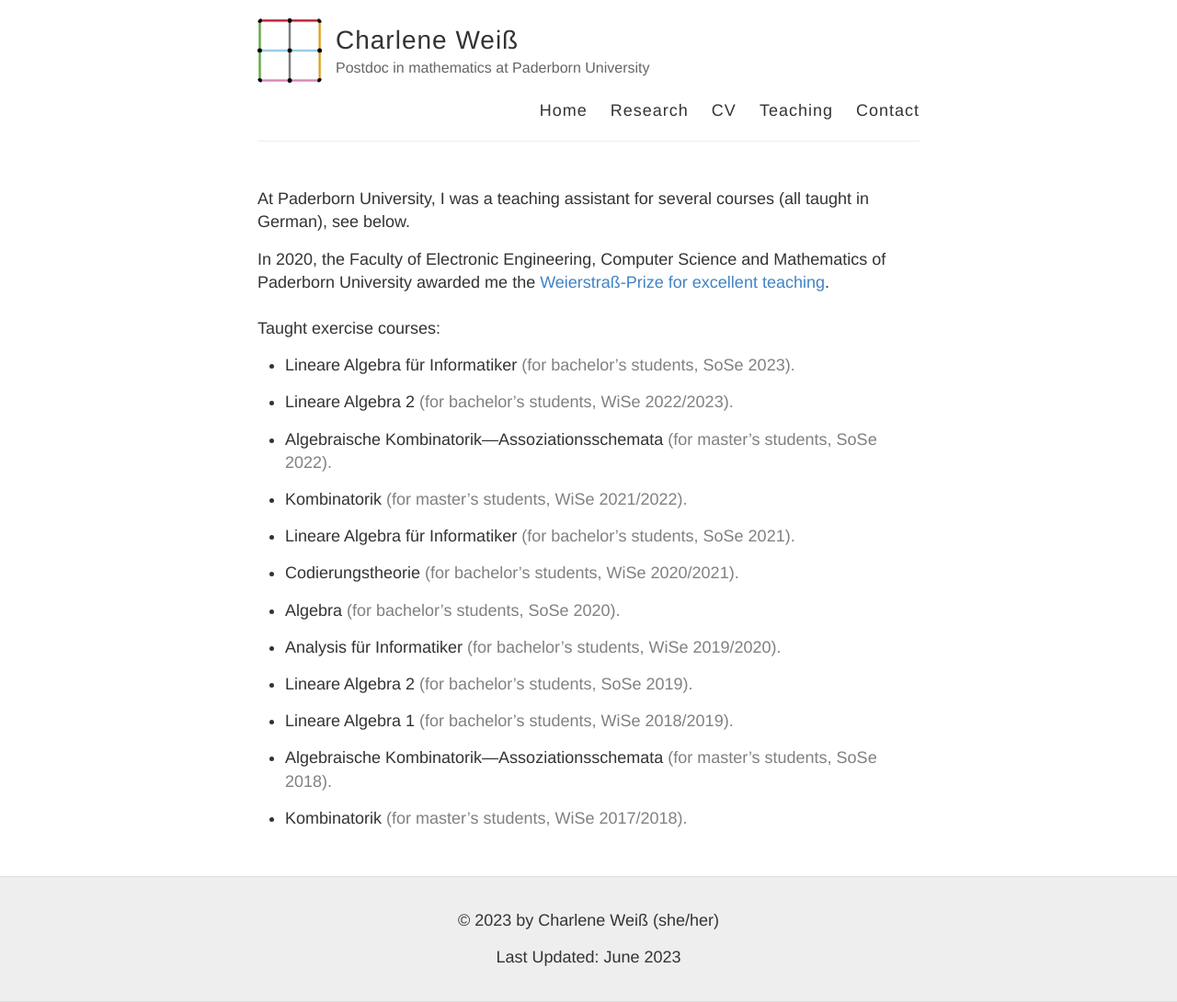
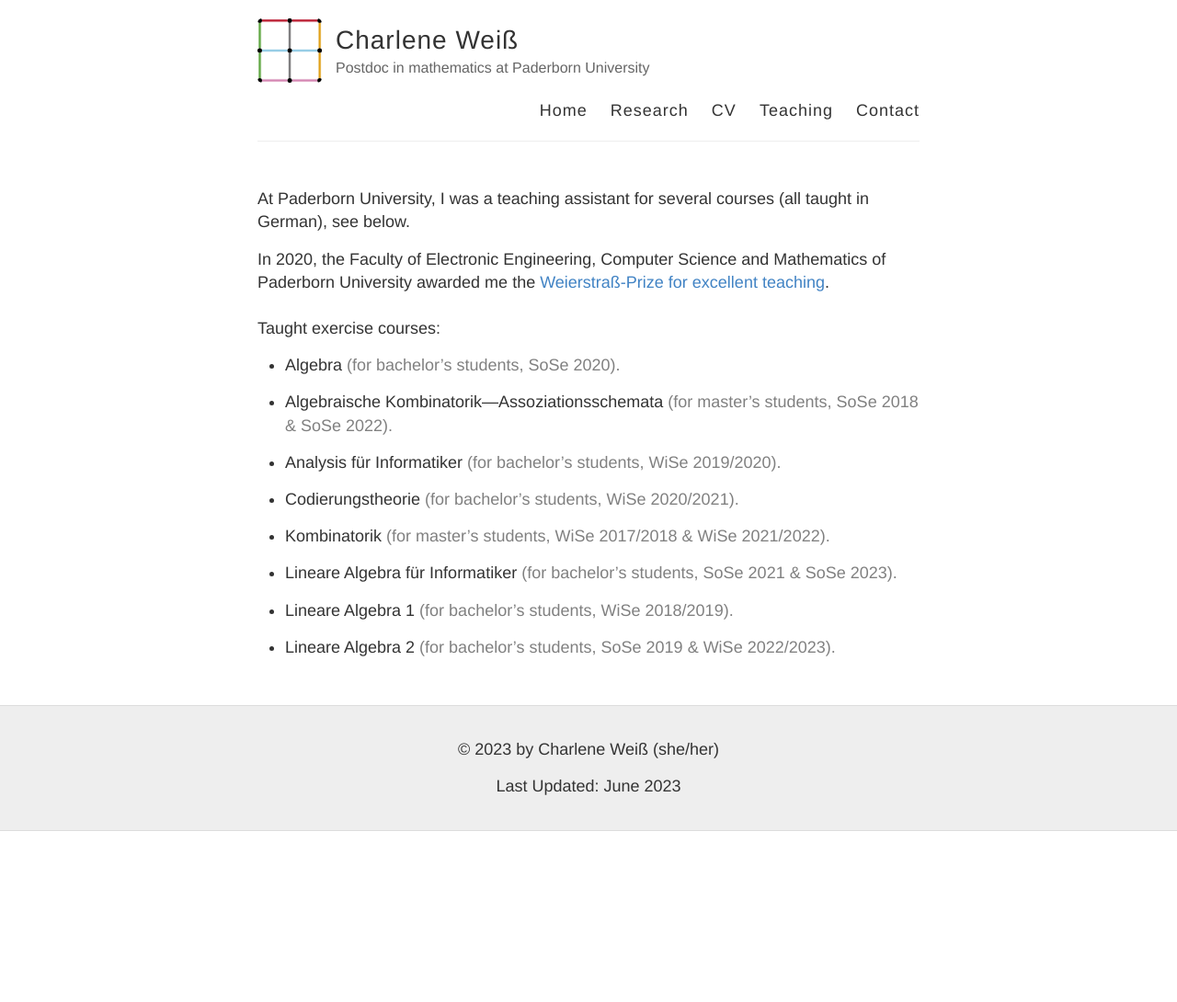
Before and after one commit to charleneweiss/charleneweiss.github.io, a Jekyll site: the page built from teaching.md, in a window 1280 px wide. Shown: the whole page at 92% size. Built offline with Jekyll 4.4.1, drawn with Linux system fonts in a browser that asks for light colours; after the commit the page ends 904 px from its top, so only the background shows below that.

Commit message:
Changed list of taught courses

```diff
--- a/teaching.md
+++ b/teaching.md
@@ -10,26 +10,18 @@ In 2020, the Faculty of Electronic Engineering, Computer Science and Mathematics
 <br/><br/>
 Taught exercise courses:
 
-- Lineare Algebra für Informatiker <span style="color:gray">(for bachelor's students, SoSe 2023).</span>
+- Algebra <span style="color:gray">(for bachelor's students, SoSe 2020).</span>
 
-- Lineare Algebra 2 <span style="color:gray">(for bachelor's students, WiSe 2022/2023).</span>
+- Algebraische Kombinatorik---Assoziationsschemata <span style="color:gray">(for master's students, SoSe 2018 & SoSe 2022).</span>
 
-- Algebraische Kombinatorik---Assoziationsschemata <span style="color:gray">(for master's students, SoSe 2022).</span>
-
-- Kombinatorik <span style="color:gray"> (for master's students, WiSe 2021/2022).</span>
-
-- Lineare Algebra für Informatiker <span style="color:gray">(for bachelor's students, SoSe 2021).</span>
+- Analysis für Informatiker <span style="color:gray">(for bachelor's students, WiSe 2019/2020).</span>
 
 - Codierungstheorie <span style="color:gray"> (for bachelor's students, WiSe 2020/2021).</span>
 
-- Algebra <span style="color:gray">(for bachelor's students, SoSe 2020).</span>
+- Kombinatorik <span style="color:gray"> (for master's students, WiSe 2017/2018 & WiSe 2021/2022).</span>
 
-- Analysis für Informatiker <span style="color:gray">(for bachelor's students, WiSe 2019/2020).</span>
-
-- Lineare Algebra 2 <span style="color:gray">(for bachelor's students, SoSe 2019).</span>
+- Lineare Algebra für Informatiker <span style="color:gray">(for bachelor's students, SoSe 2021 & SoSe 2023).</span>
 
 - Lineare Algebra 1 <span style="color:gray">(for bachelor's students, WiSe 2018/2019).</span>
 
-- Algebraische Kombinatorik---Assoziationsschemata <span style="color:gray">(for master's students, SoSe 2018).</span>
-
-- Kombinatorik <span style="color:gray">(for master's students, WiSe 2017/2018).</span>
+- Lineare Algebra 2 <span style="color:gray">(for bachelor's students, SoSe 2019 & WiSe 2022/2023).</span>
```
